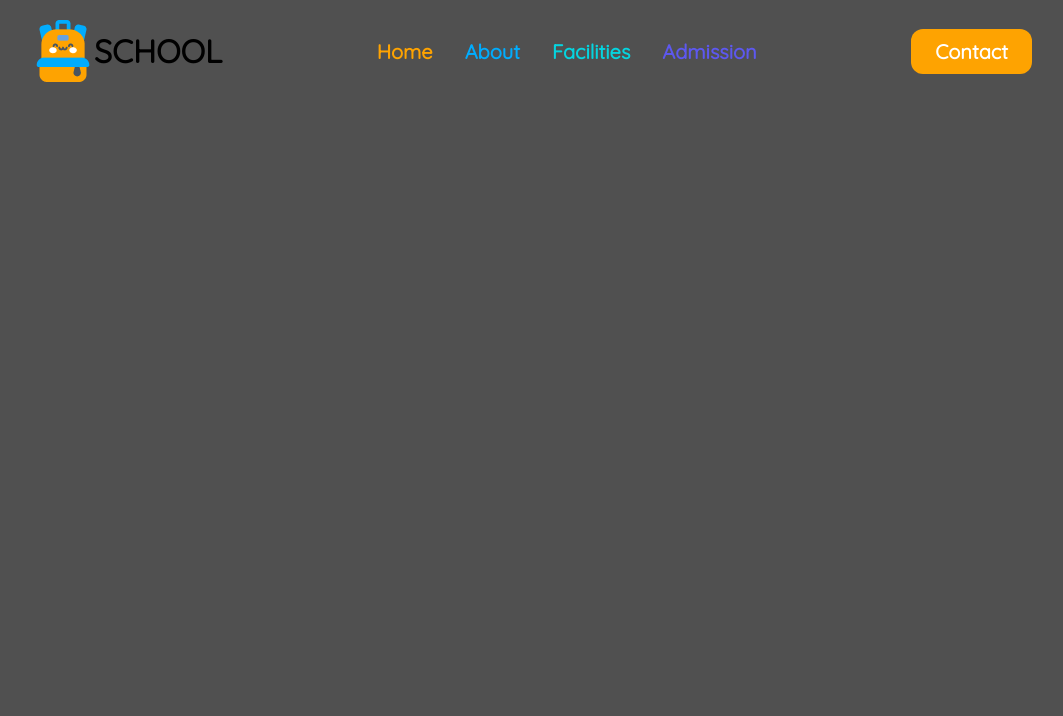
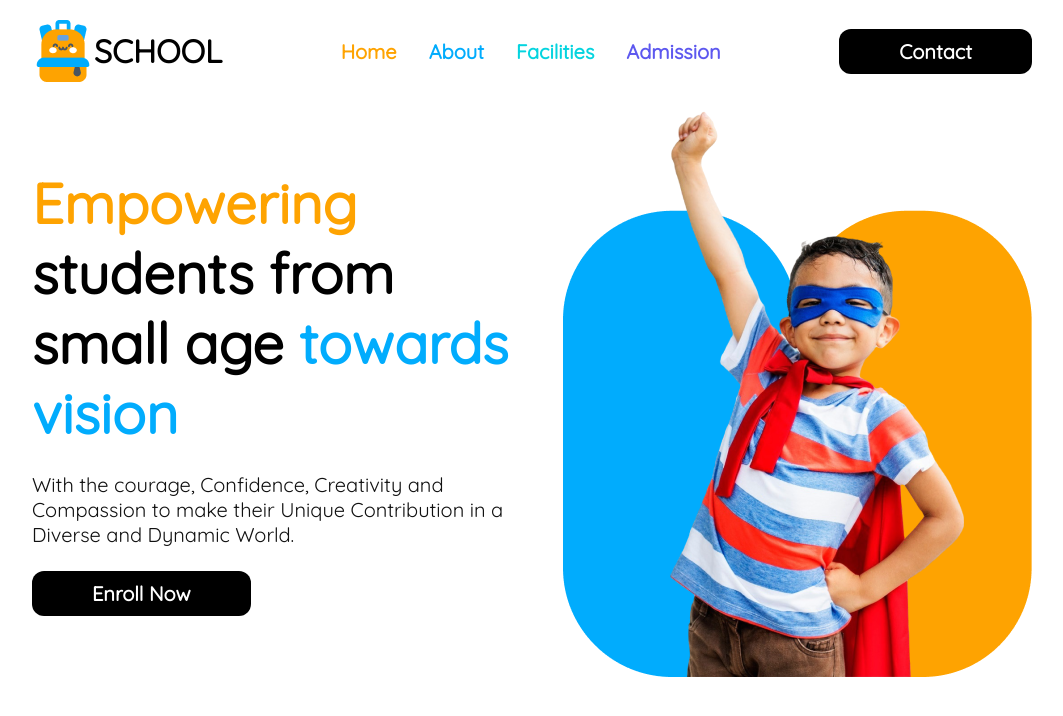
Before and after one commit to rakibhossainofficial/Kids-Education, a plain HTML site: page index.html in a window 1280 px wide. Shown: the whole page, without its empty margins (108-1171 px from the left). Drawn offline with Linux system fonts and the light colour scheme.

Commit message:
banner section complete

```diff
--- a/index.html
+++ b/index.html
@@ -21,7 +21,20 @@
                 <li id="admission">Admission</li>
             </ul>
         </div>
-        <button>Contact</button>
+        <button class="btn-primary">Contact</button>
     </header>
+
+    <main>
+        <section class="banner-section">
+            <div class="banner-text">
+                <h1 class="title"> <span class="orange-color">Empowering</span> <br> students from small age <span class="skyblue-color"> towards vision</span></h1>
+                <p class="description">With the courage, Confidence, Creativity and Compassion to make their Unique Contribution in a Diverse and Dynamic World.</p>
+                <button class="btn-primary btn-background">Enroll Now</button>
+            </div>
+            <div class="banner-img">
+                <img src="./assets/hero-kids.png" alt="">
+            </div>
+        </section>
+    </main>
 </body>
 </html>
--- a/style.css
+++ b/style.css
@@ -1,5 +1,4 @@
 @import url('https://fonts.googleapis.com/css2?family=Quicksand&display=swap');
-
 
 *{
     margin: 0;
@@ -9,7 +8,7 @@
 }
 
 body{
-    background-color: rgb(80, 80, 80);
+    /* background-color: rgb(80, 80, 80); */
 }
 
 /* ================ Reuseable Code ==========  */
@@ -22,6 +21,17 @@ body{
     color: #01acfd;
 }
 
+.btn-primary{
+    padding: 10px 60px;
+    font-size: 20px;
+    background-color: black;
+    color: #ffff;
+    border: none;
+    border-radius: 12px;
+    cursor: pointer;
+    font-weight: 600;
+}
+
 /* =========== Header ============= */
 
 header{
@@ -29,6 +39,8 @@ header{
     align-items: center;
     justify-content: space-between;
     padding: 20px 140px;
+    margin: 0 auto;
+    max-width: 1600px;
 }
 
 .logo{
@@ -39,6 +51,7 @@ header{
 
 .logo h3{
     font-size: 32px;
+    font-weight: 700;
     text-transform: uppercase;
 }
 
@@ -74,12 +87,34 @@ header{
 }
 
 header button{
-    padding: 10px 24px;
+    background-color: #FEA301;
+}
+
+/* ============ Main ============== */
+
+main{
+    margin: 0 auto;
+    padding: 0 140px;
+    max-width: 1600px
+}
+
+/* ============= banner-section ============== */
+
+.banner-section{
+    display: flex;
+    align-items: center;
+    justify-content: space-between;
+    gap: 50px;
+}
+
+.title{
+    font-size: 56px;
+    font-weight: 700;
+    margin-bottom: 24px;
+}
+
+.description{
     font-size: 20px;
-    background-color: #FEA301;
-    color: #ffff;
-    border: none;
-    border-radius: 12px;
-    cursor: pointer;
-    font-weight: 600;
+    color: rgb(17, 17, 17);
+    margin-bottom: 24px;
 }
```
